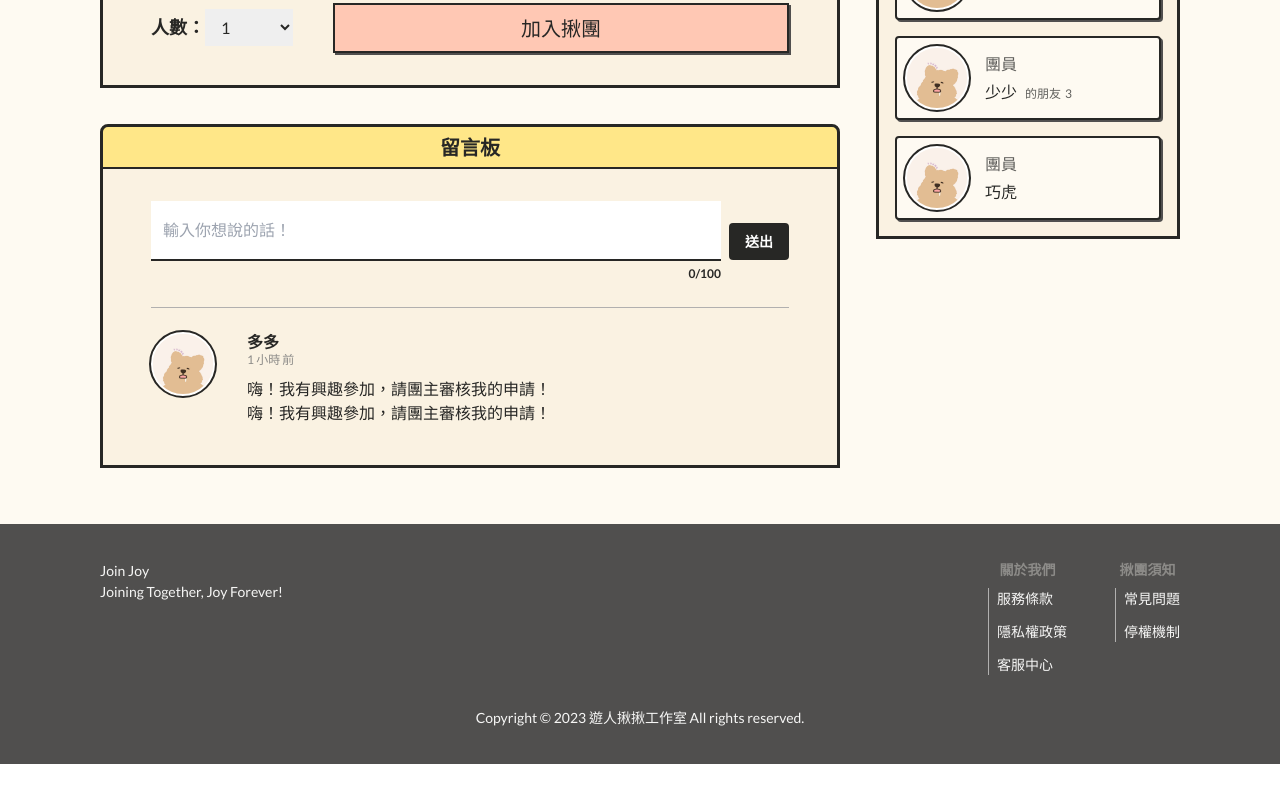
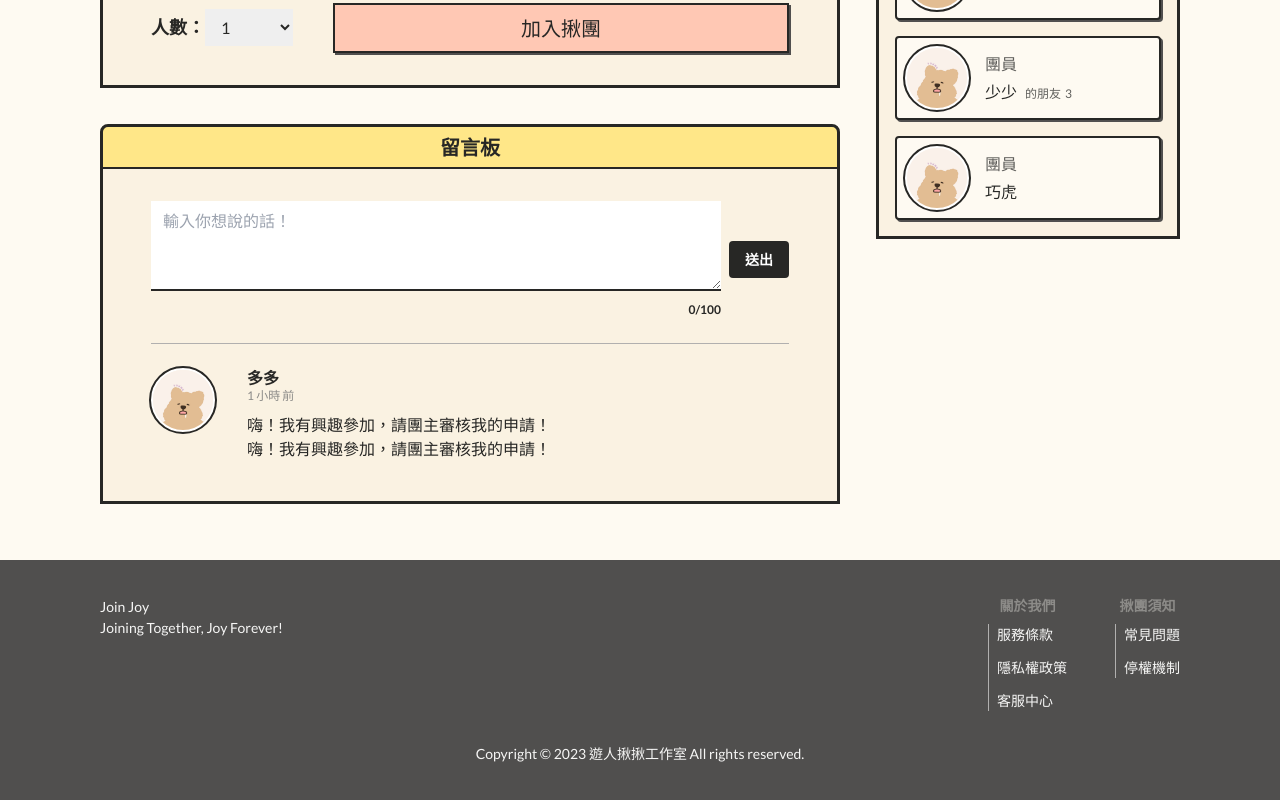
Before and after one commit to star82620/join-joy, a Next.js app: page /group in a window 1280 px wide. Shown: the part 1013-1813 px from the top of the page. Before the commit the page ends 1777 px from the top, so only its background shows below. Built offline with nearby package versions, Linux system fonts and the light colour scheme.

Commit message:
update/ textarea of massage board

```diff
--- a/modules/GroupProfile/MessageBoard.tsx
+++ b/modules/GroupProfile/MessageBoard.tsx
@@ -15,13 +15,14 @@ export default function MessageBoard() {
             onSubmit={(e) => {
               e.preventDefault();
               console.log(msgValue);
+              //送出 API
             }}
           >
-            <input
-              type="textarea"
+            <textarea
               maxLength={100}
+              rows={3}
               placeholder="輸入你想說的話！"
-              className="h-15 px-3 py-2 border-b-2 w-full placeholder:text-start"
+              className="px-3 py-2 border-b-2 w-full placeholder:text-start"
               onChange={(e) => {
                 setMsgValue(e.target.value);
                 setTextLength(e.target.value.length);
```
